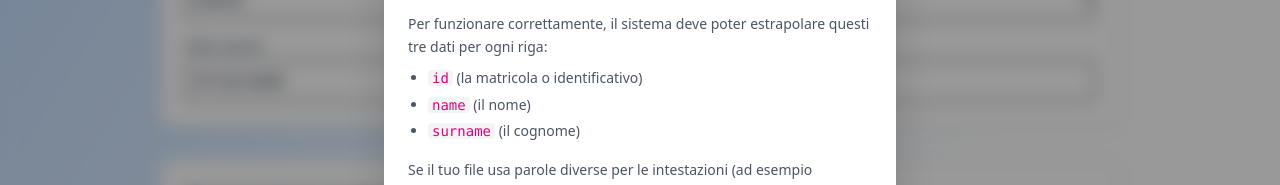
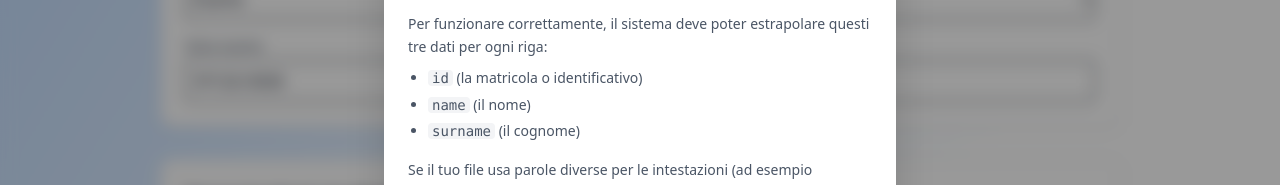
Before and after one commit to andrea-peruzza/OMR-Exams, a React (Vite) app in the folder frontend/: page /generate in a window 1280 px wide. Both pictures are taken after a click on the button 378 px from the left and 584 px from the top of the page. Shown: the part 293-478 px from the top of the page. Built offline with nearby package versions, Linux system fonts and the light colour scheme; no server answers.

Commit message:
fix(frontend): Correzione bug nel test di un avviso

```diff
--- a/frontend/src/pages/Generate.jsx
+++ b/frontend/src/pages/Generate.jsx
@@ -273,9 +273,9 @@ export default function Generate() {
                       <p className="mb-3">Il file Excel deve avere la prima riga dedicata alle <strong>intestazioni delle colonne</strong>.</p>
                       <p className="mb-2">Per funzionare correttamente, il sistema deve poter estrapolare questi tre dati per ogni riga:</p>
                       <ul className="list-disc pl-5 mb-4 space-y-1">
-                        <li><code className="bg-gray-100 px-1 rounded text-pink-600">id</code> (la matricola o identificativo)</li>
-                        <li><code className="bg-gray-100 px-1 rounded text-pink-600">name</code> (il nome)</li>
-                        <li><code className="bg-gray-100 px-1 rounded text-pink-600">surname</code> (il cognome)</li>
+                        <li><code className="bg-gray-100 px-1 rounded text-grey-900">id</code> (la matricola o identificativo)</li>
+                        <li><code className="bg-gray-100 px-1 rounded text-grey-900">name</code> (il nome)</li>
+                        <li><code className="bg-gray-100 px-1 rounded text-grey-900">surname</code> (il cognome)</li>
                       </ul>
                       <p>Se il tuo file usa parole diverse per le intestazioni (ad esempio "Matricola", "NomeStudente", "CognomeStudente") o presenta colonne aggiuntive basterà specificarlo nella sezione <strong>Mappatura colonne Excel</strong> sottostante</p>
                     </HelpButton>
@@ -552,10 +552,12 @@ export default function Generate() {
                 <p className="text-gray-800 mb-4 bg-white p-4 rounded border border-gray-200 shadow-sm">
                   Il file pdf degli esami è stato generato ed è presente nella cartella:<br />
                   <span className="font-mono text-sm text-blue-600 block mb-3">{dataDir}</span>
-                  <span className="text-sm text-orange-600 font-medium flex items-center gap-1">
-                    <AlertCircle size={16} />
-                    Non spostare il file <strong className="font-mono">{runtime.output_prefix}.json</strong> per poter svolgere in seguito la correzione di questi esami dato che contiene le informazioni sulla generazione degli esami
-                  </span>
+                  <div className="text-sm text-orange-600 font-medium flex items-start gap-1.5 bg-orange-50 p-3 rounded border border-orange-100">
+                    <AlertCircle size={16} className="mt-0.5 shrink-0" />
+                    <span>
+                      Non spostare il file <strong className="font-mono">{runtime.output_prefix}.json</strong> per poter svolgere in seguito la correzione di questi esami dato che contiene le informazioni sugli esami generati.
+                    </span>
+                  </div>
                 </p>
 
                 {/* PDF Preview */}
```
